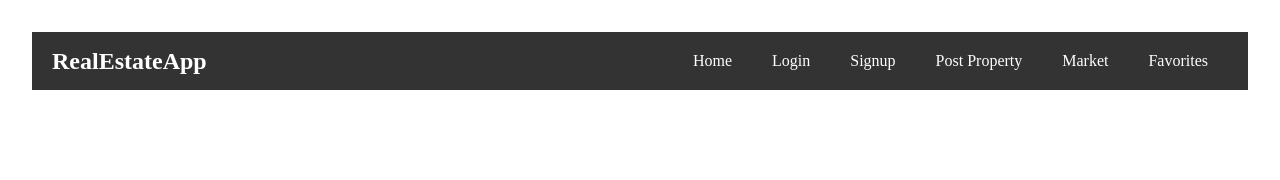
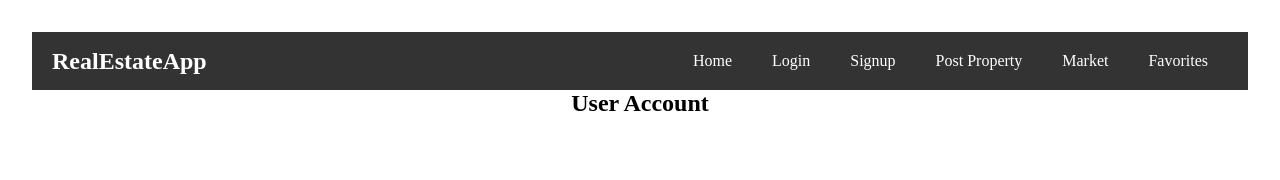
Before and after one commit to amososwom/phase4-frontend-project, a React (Vite) app: page /account in a window 1280 px wide. Shown: the top 180 px of the page. Built offline with nearby package versions, Linux system fonts and the light colour scheme.

Commit message:
change the UserProfile to Account

```diff
--- a/src/App.jsx
+++ b/src/App.jsx
@@ -3,7 +3,7 @@ import { Routes, Route } from "react-router-dom";
 import LandingPage from "./components/LandingPage";
 import Login from "./components/Login";
 import Register from "./components/Register";
-import UserProfile from "./components/UserProfile";
+import Account from "./components/Account";
 import PropertyPosting from "./components/PropertyPosting";
 import Market from "./components/Market";
 import PropertyDetail from "./components/PropertyDetail";
@@ -23,7 +23,7 @@ function App() {
         <Route exact path="/" element={<LandingPage />} />
         <Route exact path="/login" element={<Login />} />
         <Route exact path="/register" element={<Register />} />
-        <Route exact path="/profile" element={<UserProfile />} />
+        <Route exact path="/account" element={<Account/>} />
         <Route exact path="/post-property" element={<PropertyPosting />} />
         <Route exact path="/market" element={<Market />} />
         <Route exact path="/property/:id" element={<PropertyDetail />} />
--- a/src/components/UserProfile.jsx
+++ b/src/components/Account.jsx
@@ -21,13 +21,14 @@
 
 import React from "react";
 
-function UserProfile() {
+function Account() {
   return (
     <div>
-      <h2>Your Properties</h2>
+      <h2>User Account</h2>
+
       {/* Implement the logic to display user's properties here */}
     </div>
   );
 }
 
-export default UserProfile;
+export default Account;
--- a/src/components/LandingPage.jsx
+++ b/src/components/LandingPage.jsx
@@ -5,7 +5,7 @@ function LandingPage() {
   return (
     <div className="landing-page">
       <div className="welcome-message">
-        <h1>Welcome to RealEstateApp</h1>
+        <h1>Welcome to RealEstate</h1>
         <p>Your one-stop solution for buying, selling, and renting properties.</p>
       </div>
     </div>
```
Also changed, not shown: src/components/Login.jsx (line endings or trailing spaces).
